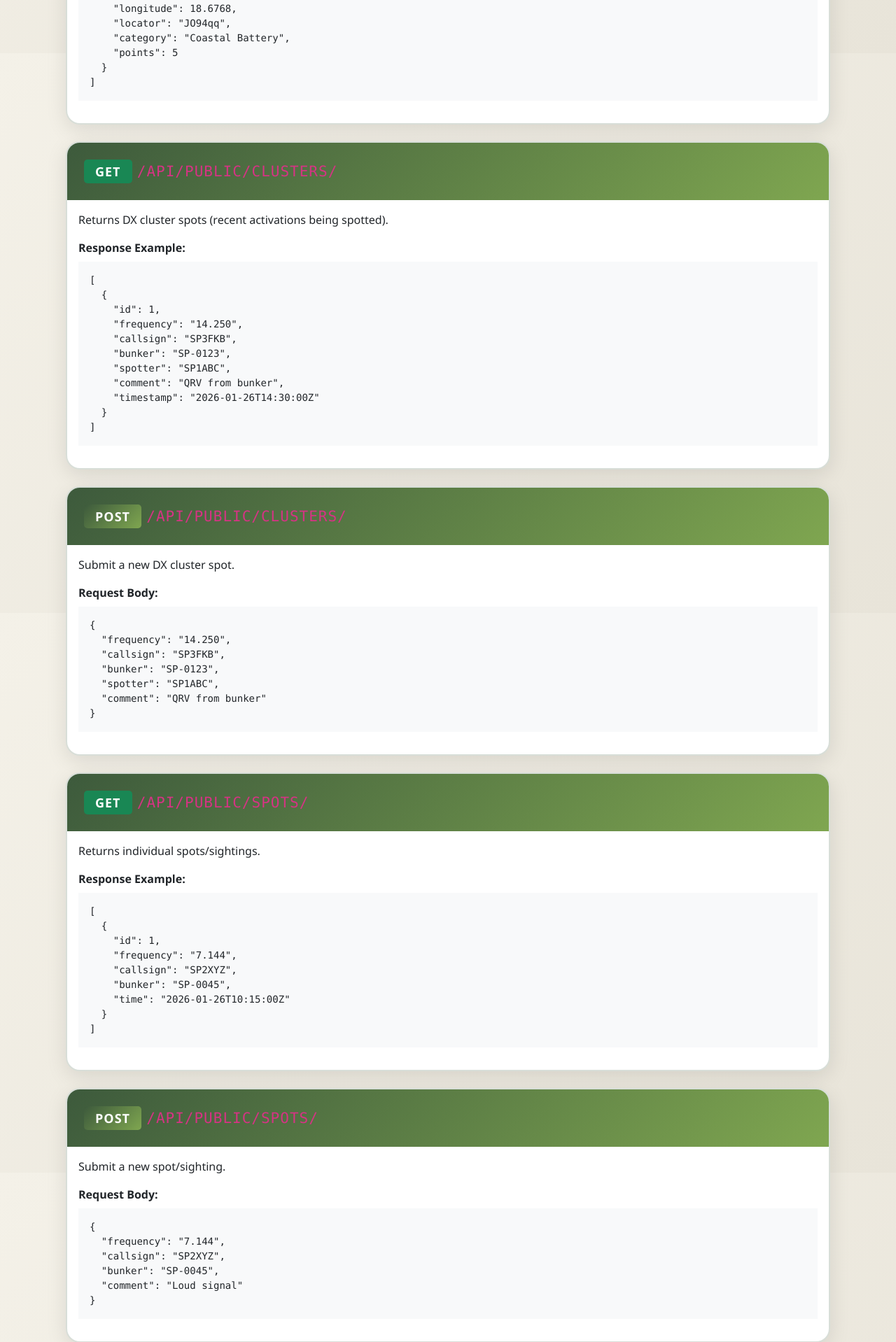
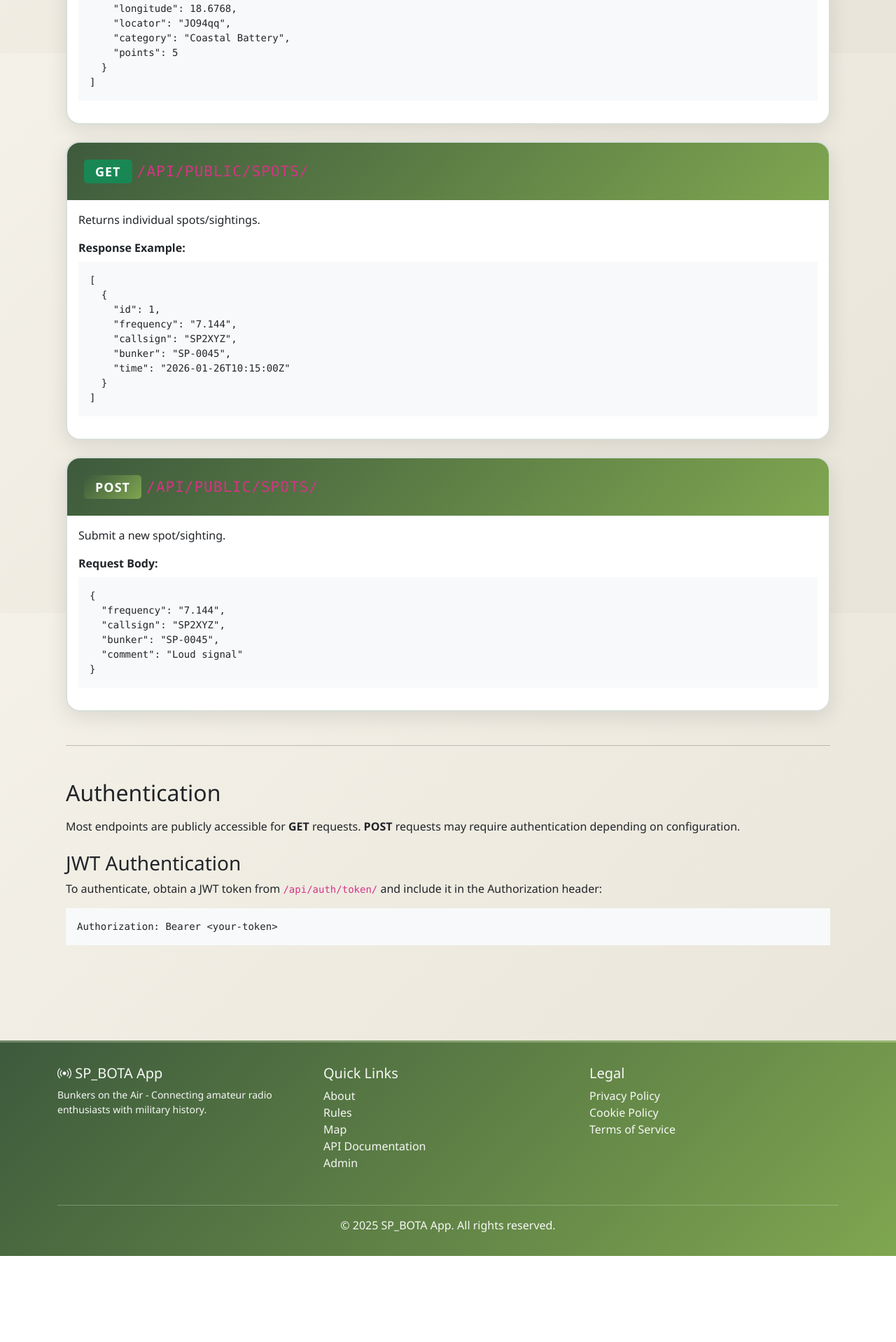
Before and after one commit to commitpanic/BOTA_Project, a Django app: page /en/api-docs/ in a window 1280 px wide. Shown: the part 2324-4242 px from the top of the page at 70% size. After the commit the page ends 4119 px from the top, so only its background shows below. Run offline with Django 5.2, Linux system fonts and the light colour scheme; data that the repository does not hold is empty; parts of the project's set-up code (start-up, migrations or seed data) failed here and were passed over.

Commit message:
/api/clusters/

```diff
--- a/templates/api_docs.html
+++ b/templates/api_docs.html
@@ -122,51 +122,7 @@
         </div>
     </div>
 
-    <!-- Clusters GET -->
-    <div class="card mb-4">
-        <div class="card-header">
-            <h4 class="mb-0">
-                <span class="badge bg-success">GET</span>
-                <code>/api/public/clusters/</code>
-            </h4>
-        </div>
-        <div class="card-body">
-            <p>Returns DX cluster spots (recent activations being spotted).</p>
-            <strong>Response Example:</strong>
-            <pre class="bg-light p-3 mt-2"><code>[
-  {
-    "id": 1,
-    "frequency": "14.250",
-    "callsign": "SP3FKB",
-    "bunker": "SP-0123",
-    "spotter": "SP1ABC",
-    "comment": "QRV from bunker",
-    "timestamp": "2026-01-26T14:30:00Z"
-  }
-]</code></pre>
-        </div>
-    </div>
 
-    <!-- Clusters POST -->
-    <div class="card mb-4">
-        <div class="card-header">
-            <h4 class="mb-0">
-                <span class="badge bg-primary">POST</span>
-                <code>/api/public/clusters/</code>
-            </h4>
-        </div>
-        <div class="card-body">
-            <p>Submit a new DX cluster spot.</p>
-            <strong>Request Body:</strong>
-            <pre class="bg-light p-3 mt-2"><code>{
-  "frequency": "14.250",
-  "callsign": "SP3FKB",
-  "bunker": "SP-0123",
-  "spotter": "SP1ABC",
-  "comment": "QRV from bunker"
-}</code></pre>
-        </div>
-    </div>
 
     <!-- Spots GET -->
     <div class="card mb-4">
```
